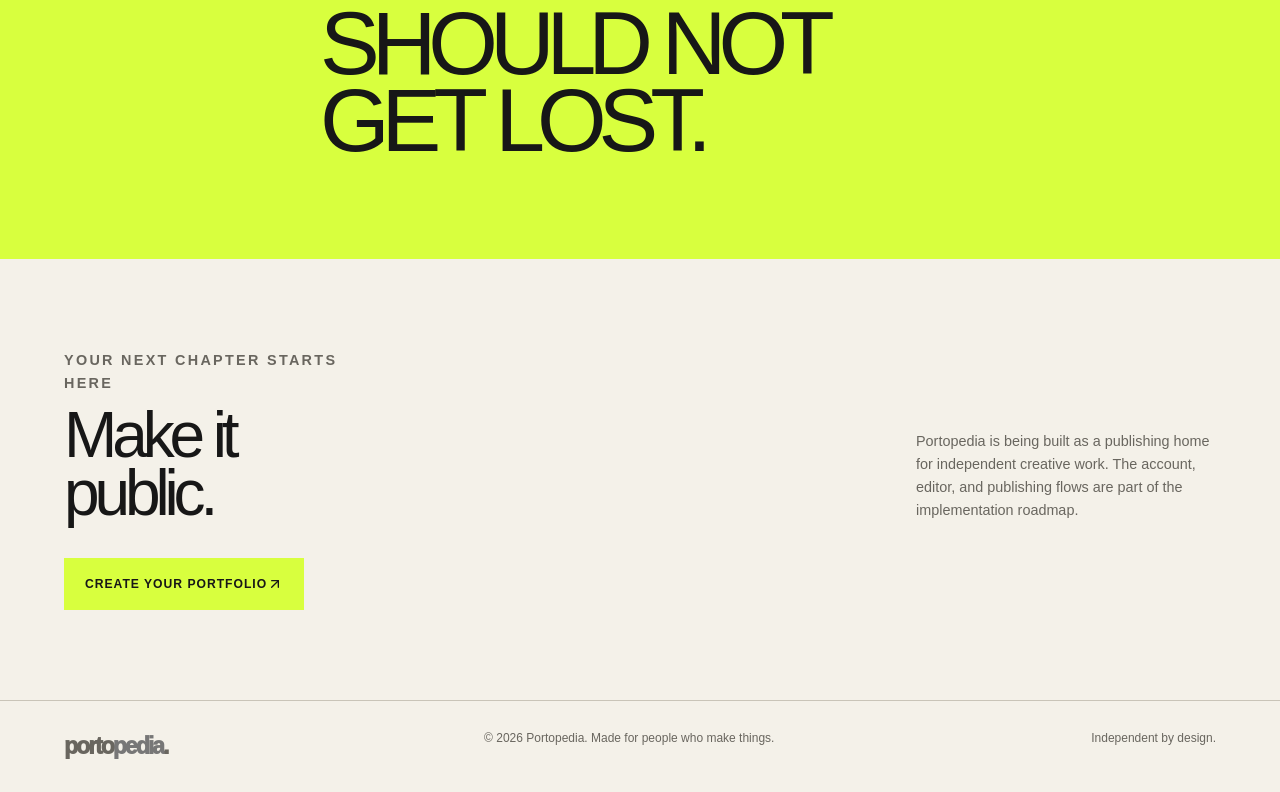
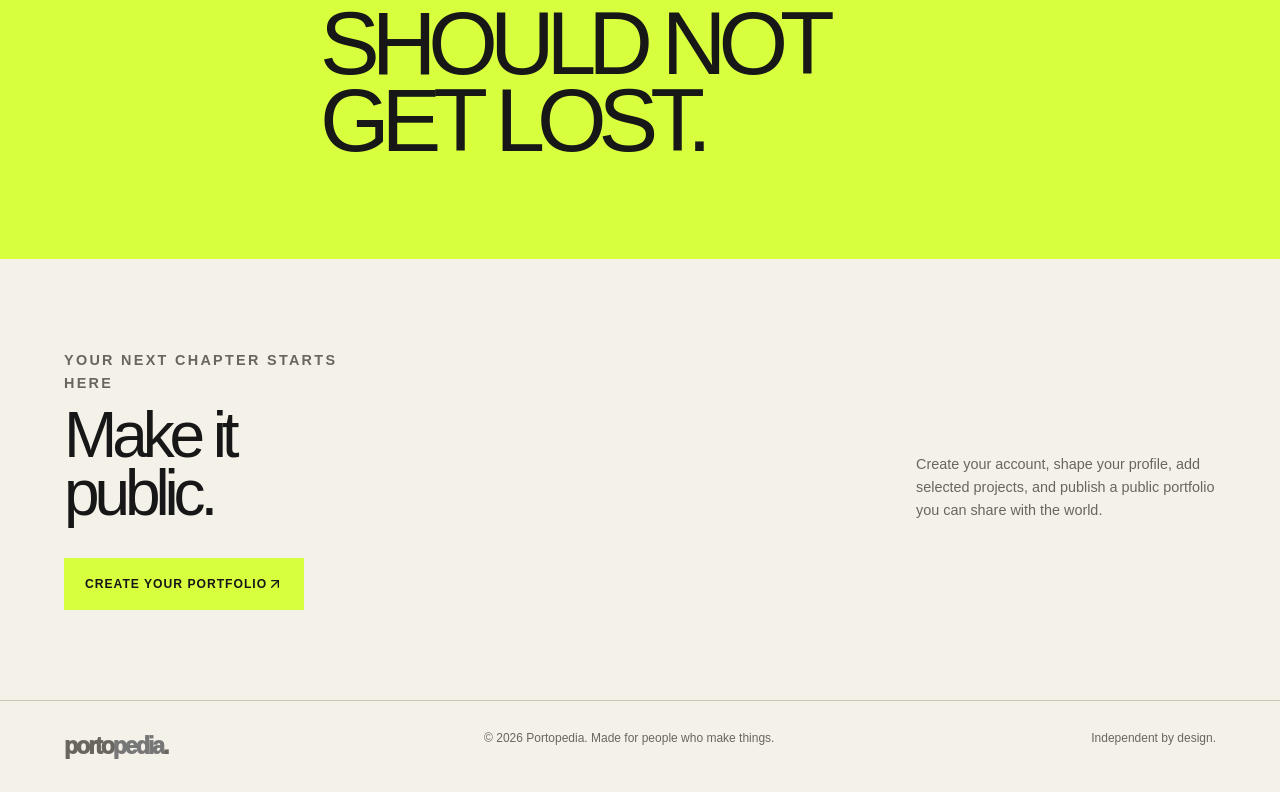
Before and after one commit to hehemeko1-coder/portopedia-, a Next.js app in the folder apps/web/: page / in a window 1280 px wide. Shown: the part 1664-2456 px from the top of the page. Built offline with nearby package versions, Linux system fonts and the light colour scheme.

Commit message:
fix(web): update landing copy to reflect implemented creator workflows

```diff
--- a/apps/web/src/app/page.tsx
+++ b/apps/web/src/app/page.tsx
@@ -79,7 +79,7 @@ export default function HomePage() {
       <section className="section" id="get-started">
         <div className="section-heading">
           <div><p className="eyebrow">Your next chapter starts here</p><h2>Make it<br />public.</h2></div>
-          <p>Portopedia is being built as a publishing home for independent creative work. The account, editor, and publishing flows are part of the implementation roadmap.</p>
+          <p>Create your account, shape your profile, add selected projects, and publish a public portfolio you can share with the world.</p>
         </div>
         <Link className="button-primary" href="/register">Create your portfolio <ArrowUpRight size={16} aria-hidden="true" /></Link>
       </section>
```
